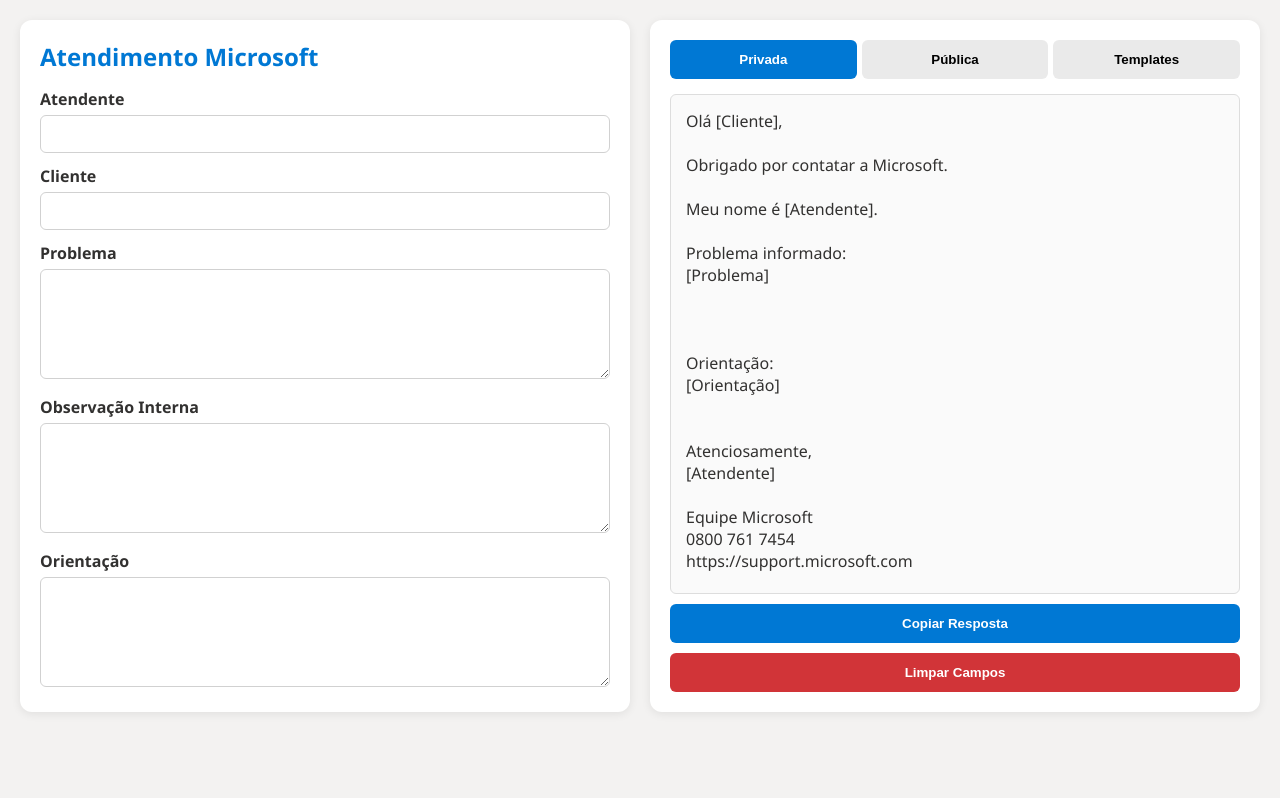
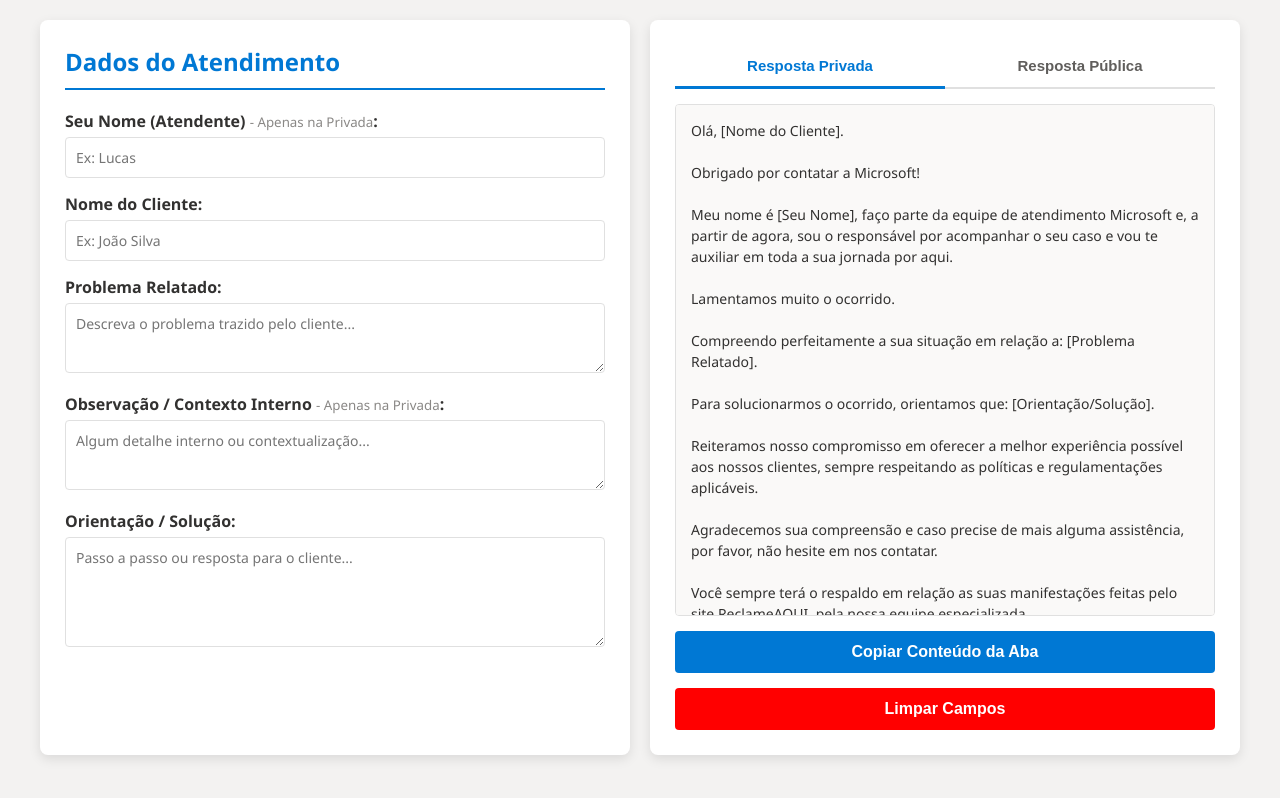
Before and after one commit to feobr/Templetes-, a plain HTML site: page index.html in a window 1280 px wide. Drawn offline with Linux system fonts and the light colour scheme.

Commit message:
Update index.html with new layout and styles
Refactor HTML structure and styles for email generator.

```diff
--- a/index.html
+++ b/index.html
@@ -3,512 +3,328 @@
 <head>
     <meta charset="UTF-8">
     <meta name="viewport" content="width=device-width, initial-scale=1.0">
-<title>Dashboard ReclameAQUI | Microsoft</title>
-
+    <title>Gerador de E-mails - ReclameAQUI / Microsoft</title>
     <style>
-*{
-    margin:0;
-    padding:0;
-    box-sizing:border-box;
+        :root {
+            --primary-color: #0078d4;
+            --background-color: #f3f2f1;
+            --card-background: #ffffff;
+            --text-color: #323130;
+            --border-color: #e0e0e0;
         }
 
-body{
-    font-family:'Segoe UI',sans-serif;
-    background:#f3f2f1;
-    padding:20px;
-    color:#323130;
+        body {
+            font-family: 'Segoe UI', Tahoma, Geneva, Verdana, sans-serif;
+            background-color: var(--background-color);
+            color: var(--text-color);
+            margin: 0;
+            padding: 20px;
+            display: flex;
+            justify-content: center;
         }
 
-.container{
-    display:grid;
-    grid-template-columns:1fr 1fr;
-    gap:20px;
-    max-width:1400px;
-    margin:auto;
+        .container {
+            width: 100%;
+            max-width: 1200px;
+            display: grid;
+            grid-template-columns: 1fr 1fr;
+            gap: 20px;
         }
 
-.card{
-    background:#fff;
-    border-radius:12px;
-    padding:20px;
-    box-shadow:0 2px 10px rgba(0,0,0,.08);
+        @media (max-width: 768px) {
+            .container {
+                grid-template-columns: 1fr;
+            }
         }
 
-h2{
-    color:#0078d4;
-    margin-bottom:15px;
+        .card {
+            background: var(--card-background);
+            border-radius: 8px;
+            box-shadow: 0 4px 12px rgba(0, 0, 0, 0.1);
+            padding: 25px;
+            box-sizing: border-box;
+            display: flex;
+            flex-direction: column;
         }
 
-label{
-    display:block;
-    margin-top:12px;
-    font-weight:600;
+        h2 {
+            margin-top: 0;
+            color: var(--primary-color);
+            border-bottom: 2px solid var(--primary-color);
+            padding-bottom: 10px;
+            margin-bottom: 20px;
         }
 
-input,
-textarea{
-    width:100%;
-    padding:10px;
-    margin-top:5px;
-    border:1px solid #d1d1d1;
-    border-radius:6px;
-    font-size:14px;
+        .form-group {
+            margin-bottom: 15px;
         }
 
-textarea{
-    min-height:110px;
-    resize:vertical;
+        label {
+            display: block;
+            font-weight: 600;
+            margin-bottom: 5px;
         }
 
-.tabs{
-    display:flex;
-    gap:5px;
-    margin-bottom:15px;
+        input[type="text"], textarea {
+            width: 100%;
+            padding: 10px;
+            border: 1px solid var(--border-color);
+            border-radius: 4px;
+            box-sizing: border-box;
+            font-family: inherit;
+            font-size: 14px;
         }
 
-.tab{
-    flex:1;
-    padding:12px;
-    border:none;
-    border-radius:6px;
-    cursor:pointer;
-    background:#eaeaea;
-    font-weight:600;
+        textarea {
+            resize: vertical;
+            height: 70px;
         }
 
-.tab.active{
-    background:#0078d4;
-    color:white;
+        /* Sistema de Abas (Tabs) */
+        .tabs {
+            display: flex;
+            border-bottom: 2px solid var(--border-color);
+            margin-bottom: 15px;
         }
 
-.preview{
-    border:1px solid #ddd;
-    border-radius:6px;
-    background:#fafafa;
-    padding:15px;
-    height:500px;
-    overflow:auto;
-    white-space:pre-wrap;
+        .tab-btn {
+            flex: 1;
+            padding: 12px;
+            background: none;
+            border: none;
+            font-size: 15px;
+            font-weight: bold;
+            color: #605e5c;
+            cursor: pointer;
+            transition: all 0.2s;
+            border-bottom: 3px solid transparent;
+            margin-bottom: -2px;
         }
 
-.btn{
-    width:100%;
-    padding:12px;
-    border:none;
-    border-radius:6px;
-    cursor:pointer;
-    font-weight:600;
-    margin-top:10px;
+        .tab-btn:hover {
+            color: var(--primary-color);
+            background-color: #f3f2f1;
         }
 
-.btn-primary{
-    background:#0078d4;
-    color:white;
+        .tab-btn.active {
+            color: var(--primary-color);
+            border-bottom-color: var(--primary-color);
         }
 
-.btn-success{
-    background:#107c10;
-    color:white;
+        .preview-box {
+            background-color: #faf9f8;
+            border: 1px solid var(--border-color);
+            border-radius: 4px;
+            padding: 15px;
+            white-space: pre-wrap;
+            font-size: 14px;
+            line-height: 1.5;
+            height: 480px;
+            overflow-y: auto;
+            flex-grow: 1;
         }
 
-.btn-danger{
-    background:#d13438;
-    color:white;
+        .btn-copy {
+            background-color: var(--primary-color);
+            color: white;
+            border: none;
+            padding: 12px 20px;
+            font-size: 16px;
+            font-weight: bold;
+            border-radius: 4px;
+            cursor: pointer;
+            width: 100%;
+            margin-top: 15px;
+            transition: background-color 0.2s;
         }
 
-.template-card{
-    border:1px solid #ddd;
-    border-radius:8px;
-    padding:12px;
-    margin-bottom:10px;
-    background:white;
+       .btn-clear {
+            background-color: var(--primary-color);
+            color: white;
+            border: none;
+            padding: 12px 20px;
+            font-size: 16px;
+            font-weight: bold;
+            border-radius: 4px;
+            cursor: pointer;
+            width: 100%;
+            margin-top: 15px;
+            transition: background-color 0.2s;
         }
 
-.template-card button{
-    margin-top:8px;
-    margin-right:5px;
-    padding:8px 12px;
-    border:none;
-    border-radius:4px;
-    cursor:pointer;
+
+        .btn-copy:hover {
+            background-color: #005a9e;
         }
 
-#templateArea{
-    display:none;
-    height:500px;
-    overflow:auto;
+        .btn-clear {
+            background-color: #FF0000;
+
+        }
+        .btn-clear:hover {
+            background-color: #c8c6c4;
         }
 
-@media(max-width:900px){
-    .container{
-        grid-template-columns:1fr;
-    }
+
+        .alert-success {
+            display: none;
+            background-color: #dff6dd;
+            color: #107c41;
+            padding: 10px;
+            border-radius: 4px;
+            text-align: center;
+            margin-top: 10px;
+            font-weight: 600;
         }
     </style>
 </head>
-
 <body>
 
 <div class="container">
+    <!-- Formulário de Entrada -->
+    <div class="card">
+        <h2>Dados do Atendimento</h2>
 
-    <div class="card">
-
-        <h2>Atendimento Microsoft</h2>
-
-        <!-- Eventos oninput adicionados para atualizar o preview em tempo real -->
-        <label>Atendente</label>
-        <input id="atendente" oninput="gerarResposta()">
-
-        <label>Cliente</label>
-        <input id="cliente" oninput="gerarResposta()">
-
-        <label>Problema</label>
-        <textarea id="problema" oninput="gerarResposta()"></textarea>
-
-        <label>Observação Interna</label>
-        <textarea id="observacao" oninput="gerarResposta()"></textarea>
-
-        <label>Orientação</label>
-        <textarea id="orientacao" oninput="gerarResposta()"></textarea>
-
+        <div class="form-group">
+            <label for="nomeAtendente">Seu Nome (Atendente) <small style="font-weight:normal; color:#8a8886;">- Apenas na Privada</small>:</label>
+            <input type="text" id="nomeAtendente" placeholder="Ex: Lucas" oninput="atualizarGeracao()">
         </div>
 
-    <div class="card">
-
-        <div class="tabs">
-            <button class="tab active" id="tabPrivada" onclick="mudarAba('privada')">
-                Privada
-            </button>
-
-            <button class="tab" id="tabPublica" onclick="mudarAba('publica')">
-                Pública
-            </button>
-
-            <button class="tab" id="tabTemplates" onclick="mudarAba('templates')">
-                Templates
-            </button>
+        <div class="form-group">
+            <label for="nomeCliente">Nome do Cliente:</label>
+            <input type="text" id="nomeCliente" placeholder="Ex: João Silva" oninput="atualizarGeracao()">
         </div>
 
-        <div id="preview" class="preview"></div>
-
-        <div id="templateArea">
-
-            <button class="btn btn-success" onclick="novoTemplate()">
-                Novo Template
-            </button>
-
-            <br><br>
-
-            <input
-                    placeholder="Pesquisar template..."
-                    onkeyup="buscarTemplate(this.value)">
-
-            <br><br>
-
-            <div id="listaTemplates"></div>
-
+        <div class="form-group">
+            <label for="problema">Problema Relatado:</label>
+            <textarea id="problema" placeholder="Descreva o problema trazido pelo cliente..." oninput="atualizarGeracao()"></textarea>
         </div>
 
-        <button class="btn btn-primary" onclick="copiarResposta()">
-            Copiar Resposta
-        </button>
-
-        <button class="btn btn-danger" onclick="limparCampos()">
-            Limpar Campos
-        </button>
-
+        <div class="form-group">
+            <label for="observacao">Observação / Contexto Interno <small style="font-weight:normal; color:#8a8886;">- Apenas na Privada</small>:</label>
+            <textarea id="observacao" placeholder="Algum detalhe interno ou contextualização..." oninput="atualizarGeracao()"></textarea>
         </div>
 
+        <div class="form-group">
+            <label for="orientacao">Orientação / Solução:</label>
+            <textarea id="orientacao" placeholder="Passo a passo ou resposta para o cliente..." oninput="atualizarGeracao()" style="height: 110px;"></textarea>
+        </div>
+    </div>
+
+    <!-- Painel de Visualização com Abas -->
+    <div class="card">
+        <div class="tabs">
+            <button id="tabPrivada" class="tab-btn active" onclick="mudarAba('privada')">Resposta Privada</button>
+            <button id="tabPublica" class="tab-btn" onclick="mudarAba('publica')">Resposta Pública</button>
+        </div>
+
+        <div id="emailPreview" class="preview-box"></div>
+        <button class="btn-copy" onclick="copiarTexto()">Copiar Conteúdo da Aba</button>
+        <button class="btn-clear" onclick="limparCampos()">Limpar Campos</button>
+        <div id="successAlert" class="alert-success">✓ Texto copiado para a área de transferência!</div>
+    </div>
 </div>
 
 <script>
+    // Estado global da aba ativa ('privada' ou 'publica')
+    let abaAtiva = 'privada';
 
-let abaAtual = "privada";
+    const textoFixoFinal = `Reiteramos nosso compromisso em oferecer a melhor experiência possível aos nossos clientes, sempre respeitando as políticas e regulamentações aplicáveis.
 
-let templates = JSON.parse(
-    localStorage.getItem("templatesMicrosoft")
-) || [
+Agradecemos sua compreensão e caso precise de mais alguma assistência, por favor, não hesite em nos contatar.
 
-    {
-        id:1,
-        categoria:"Conta Microsoft",
-        titulo:"Conta Bloqueada",
-        problema:"Conta Microsoft bloqueada",
-        orientacao:"Realizar recuperação através do formulário oficial Microsoft."
-    },
+Você sempre terá o respaldo em relação as suas manifestações feitas pelo site ReclameAQUI, pela nossa equipe especializada.
 
-    {
-        id:2,
-        categoria:"Xbox",
-        titulo:"Game Pass",
-        problema:"Problema com assinatura Game Pass",
-        orientacao:"Validar pagamento, assinatura ativa e conta utilizada."
-    },
+Estamos sempre à sua disposição!
 
-    {
-        id:3,
-        categoria:"Windows",
-        titulo:"Ativação",
-        problema:"Erro de ativação do Windows",
-        orientacao:"Executar solucionador de ativação e validar licença."
+Desejo a você um ótimo dia!
+
+Atenciosamente,
+
+Equipe ReclameAQUI/Microsoft
+
+Conheça nossos canais oficiais:
+Central de Atendimento: 0800 761 7454 / ://microsoft.com
+Xbox: https://xbox.com
+Facebook: BrasilWindows / MSFTBrasil
+TikTok: @MicrosoftBrasil
+Instagram: Microsoftbr
+X: @MicrosoftAjuda`;
+
+    function mudarAba(aba) {
+        abaAtiva = aba;
+
+        // Atualiza as classes visuais dos botões
+        document.getElementById('tabPrivada').classList.toggle('active', aba === 'privada');
+        document.getElementById('tabPublica').classList.toggle('active', aba === 'publica');
+
+        atualizarGeracao();
     }
 
-];
+    function atualizarGeracao() {
+        const atendente = document.getElementById('nomeAtendente').value || '[Seu Nome]';
+        const nome = document.getElementById('nomeCliente').value || '[Nome do Cliente]';
+        const problema = document.getElementById('problema').value || '[Problema Relatado]';
+        const observacao = document.getElementById('observacao').value;
+        const orientacao = document.getElementById('orientacao').value || '[Orientação/Solução]';
 
-function salvarTemplates(){
-    localStorage.setItem(
-        "templatesMicrosoft",
-        JSON.stringify(templates)
-    );
+        let corpoEmail = "";
+
+        if (abaAtiva === 'privada') {
+            // E-mail Privado
+            corpoEmail += `Olá, ${nome}.\n\n`;
+            corpoEmail += `Obrigado por contatar a Microsoft!\n\n`;
+            corpoEmail += `Meu nome é ${atendente}, faço parte da equipe de atendimento Microsoft e, a partir de agora, sou o responsável por acompanhar o seu caso e vou te auxiliar em toda a sua jornada por aqui.\n\n`;
+            corpoEmail += `Lamentamos muito o ocorrido.\n\n`;
+            corpoEmail += `Compreendo perfeitamente a sua situação em relação a: ${problema}.\n\n`;
+            if (observacao.trim() !== "") {
+                corpoEmail += `Analisamos o seu histórico e identificamos que: ${observacao}.\n\n`;
+            }
+            corpoEmail += `Para solucionarmos o ocorrido, orientamos que: ${orientacao}.\n\n`;
+
+        } else {
+            // E-mail Público
+            corpoEmail += `Olá, ${nome}.\n\n`;
+            corpoEmail += `Obrigado por contatar a Microsoft!\n\n`;
+            corpoEmail += `Em atenção à sua manifestação sobre: ${problema}.\n\n`;
+            corpoEmail += `Esclarecemos e orientamos que: ${orientacao}.\n\n`;
         }
 
-// FUNÇÃO ATUALIZADA: Puxa o nome do atendente dinamicamente para a assinatura personalizada
-function assinatura(){
-const atendente = document.getElementById("atendente").value.trim() || "[Atendente]";
+        // Adiciona a assinatura padrão solicitada em ambas as opções
+        corpoEmail += textoFixoFinal;
 
-return `
-Atenciosamente,
-${atendente}
-
-Equipe Microsoft
-0800 761 7454
-https://support.microsoft.com
-`;
-
+        document.getElementById('emailPreview').innerText = corpoEmail;
     }
 
-function gerarResposta(){
-
-const cliente =
-document.getElementById("cliente").value || "[Cliente]";
-
-const atendente =
-document.getElementById("atendente").value || "[Atendente]";
-
-const problema =
-document.getElementById("problema").value || "[Problema]";
-
-const observacao =
-document.getElementById("observacao").value;
-
-const orientacao =
-document.getElementById("orientacao").value || "[Orientação]";
-
-let texto = "";
-
-if(abaAtual === "privada"){
-
-texto = `Olá ${cliente},
-
-Obrigado por contatar a Microsoft.
-
-Meu nome é ${atendente}.
-
-Problema informado:
-${problema}
-
-${observacao ? "Observação Interna:\n" + observacao + "\n" : ""}
-
-Orientação:
-${orientacao}
-
-${assinatura()}`;
-
-}else{
-
-texto = `Olá ${cliente},
-
-Obrigado pelo contato.
-
-Em atenção à sua manifestação:
-
-${problema}
-
-Esclarecemos que:
-
-${orientacao}
-
-${assinatura()}`;
-
+        function limparCampos() {
+            // Campos específicos que devem ser limpos conforme solicitado
+            document.getElementById('nomeAtendente').value = '';
+            document.getElementById('nomeCliente').value = '';
+            document.getElementById('problema').value = '';
+            document.getElementById('observacao').value = '';
+            document.getElementById('orientacao').value = '';
+            atualizarGeracao()
+           // Os demais campos do formulário permanecem intactos
         }
 
-document.getElementById("preview").innerText = texto;
 
-}
-
-function mudarAba(aba){
-
-abaAtual = aba;
-
-document.querySelectorAll(".tab")
-.forEach(btn => btn.classList.remove("active"));
-
-document.getElementById("preview").style.display = "block";
-document.getElementById("templateArea").style.display = "none";
-
-if(aba === "privada"){
-    document.getElementById("tabPrivada").classList.add("active");
-    gerarResposta();
-    return;
-}
-
-if(aba === "publica"){
-    document.getElementById("tabPublica").classList.add("active");
-    gerarResposta();
-    return;
-}
-
-document.getElementById("tabTemplates").classList.add("active");
-
-document.getElementById("preview").style.display = "none";
-document.getElementById("templateArea").style.display = "block";
-carregarTemplates(); // Garante que a lista carregue ao abrir a aba
-
-}
-
-function carregarTemplates(lista = templates){
-
-let html = "";
-
-lista.forEach(template=>{
-
-html += `
-<div class="template-card">
-
-<strong>${template.categoria}</strong><br>
-${template.titulo}
-
-<br><br>
-
-<button onclick="usarTemplate(${template.id})">
-Usar
-</button>
-
-<button onclick="editarTemplate(${template.id})">
-Editar
-</button>
-
-<button
-style="background:#d13438;color:white;"
-onclick="excluirTemplate(${template.id})">
-Excluir
-</button>
-
-</div>
-`;
-
-});
-
-document.getElementById("listaTemplates").innerHTML = html;
-
-}
-
-function usarTemplate(id){
-
-const t = templates.find(x => x.id === id);
-
-if(!t) return;
-
-document.getElementById("problema").value = t.problema;
-document.getElementById("orientacao").value = t.orientacao;
-
-mudarAba("privada");
-gerarResposta();
-
-}
-
-function novoTemplate(){
-
-const categoria = prompt("Categoria:");
-if(!categoria) return;
-
-const titulo = prompt("Título:");
-if(!titulo) return;
-
-const problema = prompt("Problema:");
-if(!problema) return;
-
-const orientacao = prompt("Orientação:");
-if(!orientacao) return;
-
-templates.push({
-    id:Date.now(),
-    categoria,
-    titulo,
-    problema,
-    orientacao
-});
-
-salvarTemplates();
-carregarTemplates();
-
-}
-
-// FUNÇÕES RESTAURADAS: Trecho final corrigido e fechamento do script adicionado corretamente
-function editarTemplate(id){
-
-let t = templates.find(x => x.id === id);
-
-if(!t) return;
-
-const categoria = prompt("Categoria", t.categoria);
-if(categoria === null) return;
-
-const titulo = prompt("Título", t.titulo);
-if(titulo === null) return;
-
-const problema = prompt("Problema", t.problema);
-if(problema === null) return;
-
-const orientacao = prompt("Orientação", t.orientacao);
-if(orientacao === null) return;
-
-t.categoria = categoria;
-t.titulo = titulo;
-t.problema = problema;
-t.orientacao = orientacao;
-
-salvarTemplates();
-carregarTemplates();
-}
-
-function excluirTemplate(id){
-    if(confirm("Tem certeza que deseja excluir este template?")){
-        templates = templates.filter(x => x.id !== id);
-        salvarTemplates();
-        carregarTemplates();
-    }
-}
-
-function buscarTemplate(valor){
-    const filtrados = templates.filter(t =>
-        t.titulo.toLowerCase().includes(valor.toLowerCase()) ||
-        t.categoria.toLowerCase().includes(valor.toLowerCase())
-    );
-    carregarTemplates(filtrados);
-}
-
-function copiarResposta(){
-    const texto = document.getElementById("preview").innerText;
+    function copiarTexto() {
+        const texto = document.getElementById('emailPreview').innerText;
         navigator.clipboard.writeText(texto).then(() => {
-        alert("Resposta copiada com sucesso!");
+            const alerta = document.getElementById('successAlert');
+            alerta.style.display = 'block';
+            setTimeout(() => {
+                alerta.style.display = 'none';
+            }, 3000);
         }).catch(err => {
-        alert("Erro ao copiar: ", err);
+            alert('Erro ao copiar o texto: ', err);
         });
     }
 
-function limparCampos() {
-    document.getElementById("atendente").value = "";
-    document.getElementById("cliente").value = "";
-    document.getElementById("problema").value = "";
-    document.getElementById("observacao").value = "";
-    document.getElementById("orientacao").value = "";
-    gerarResposta();
-}
 
-// Inicializa o primeiro preview vazio estruturado na inicialização da página
-gerarResposta();
+    // Inicializa a página
+    window.onload = atualizarGeracao;
+</script>
 
-</script>
 </body>
 </html>
```
Lines whose indentation alone changed are shown as unchanged.
